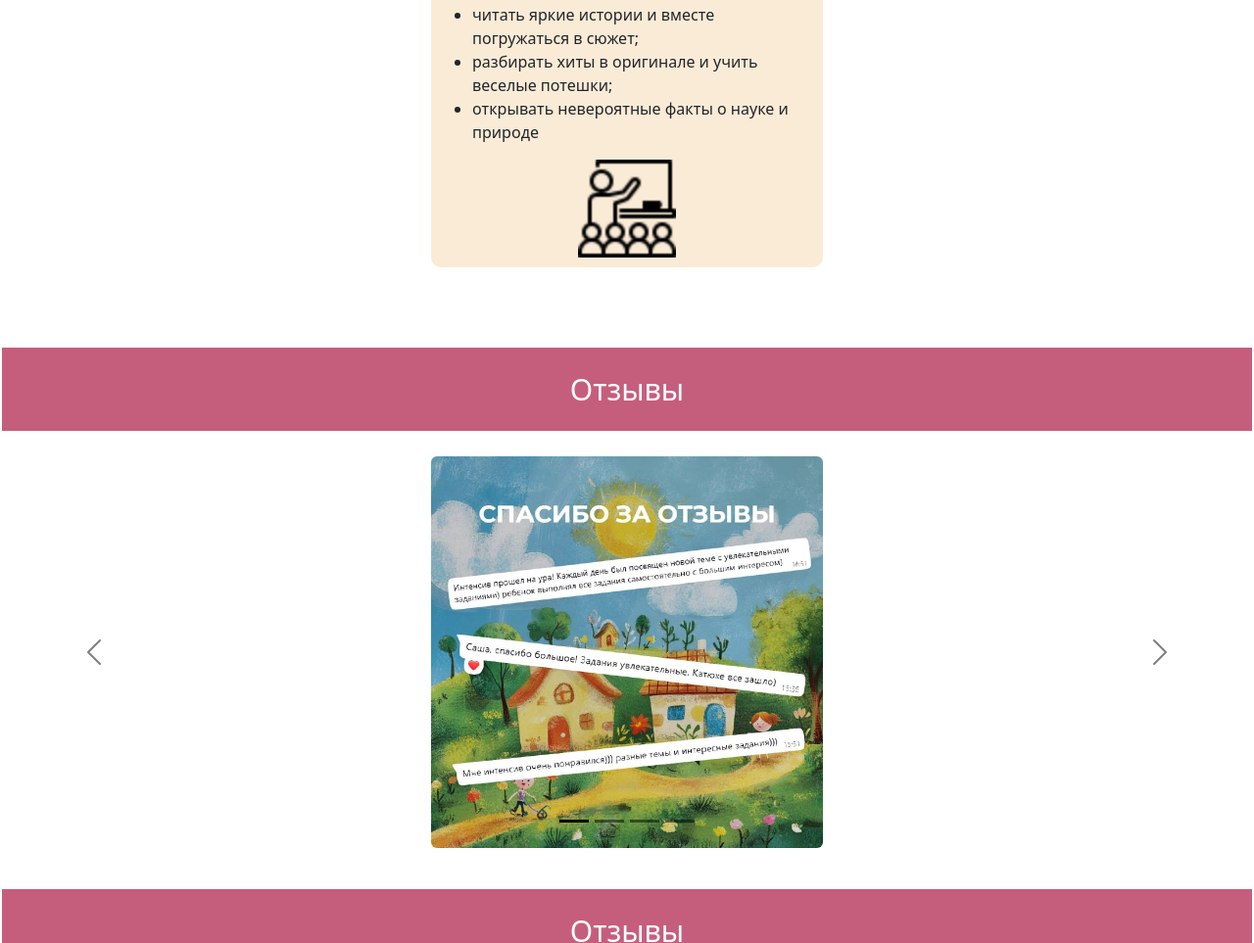
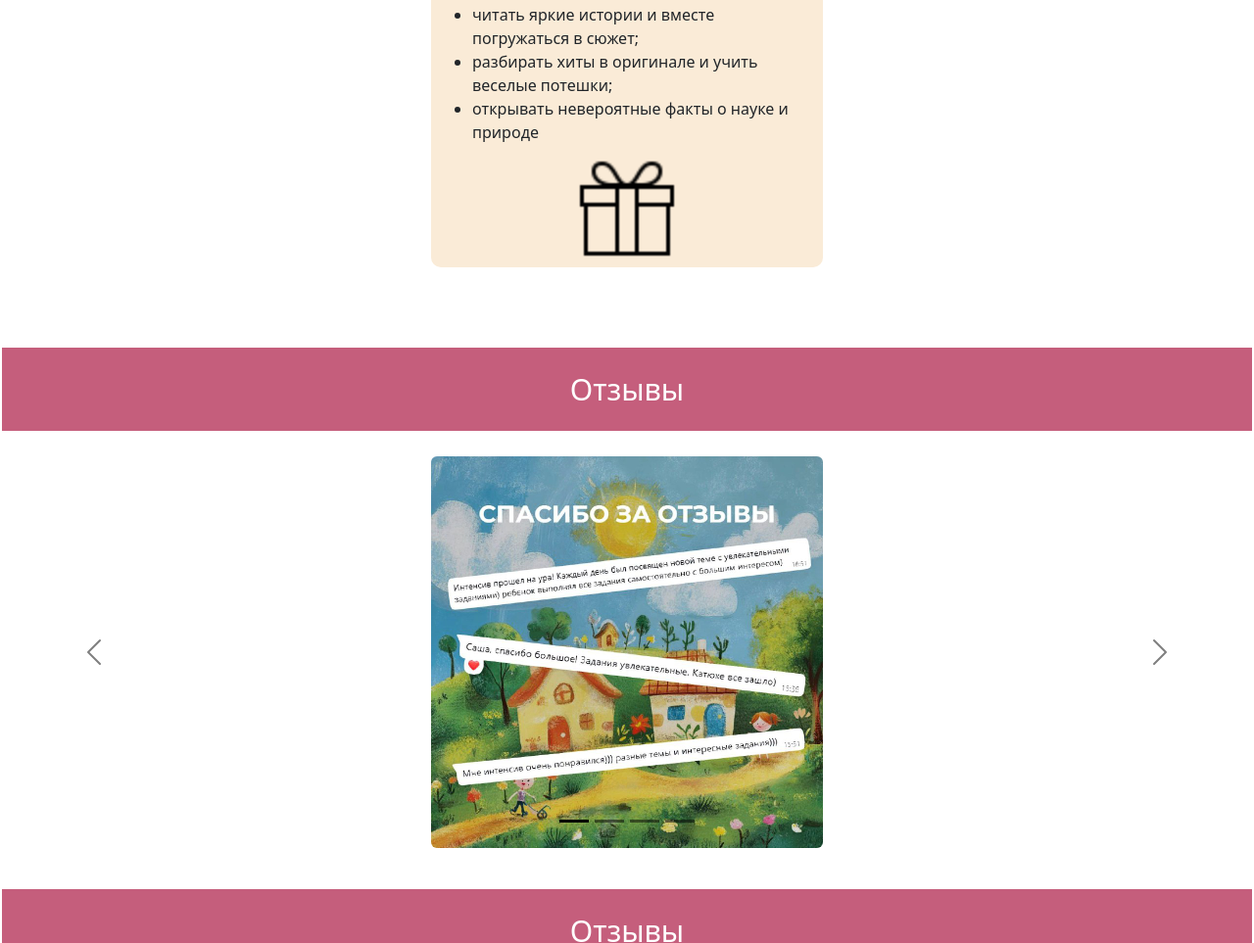
Before and after one commit to aliwal-m/sandra_2, a plain HTML site: page index.html in a window 1280 px wide. Shown: the part 3234-4197 px from the top of the page at 98% size. Drawn offline with nearby package versions, Linux system fonts and the light colour scheme.

Commit message:
Update index.html

```diff
--- a/index.html
+++ b/index.html
@@ -202,7 +202,7 @@
             <li>открывать невероятные факты о науке и природе</li>
         </ul>
 
-        <img src="icons8-classroom-50.png" alt="" width="100px">
+        <img src="icons8-bonus-50.png" alt="" width="100px">
     </div>
 </div>
 
```
